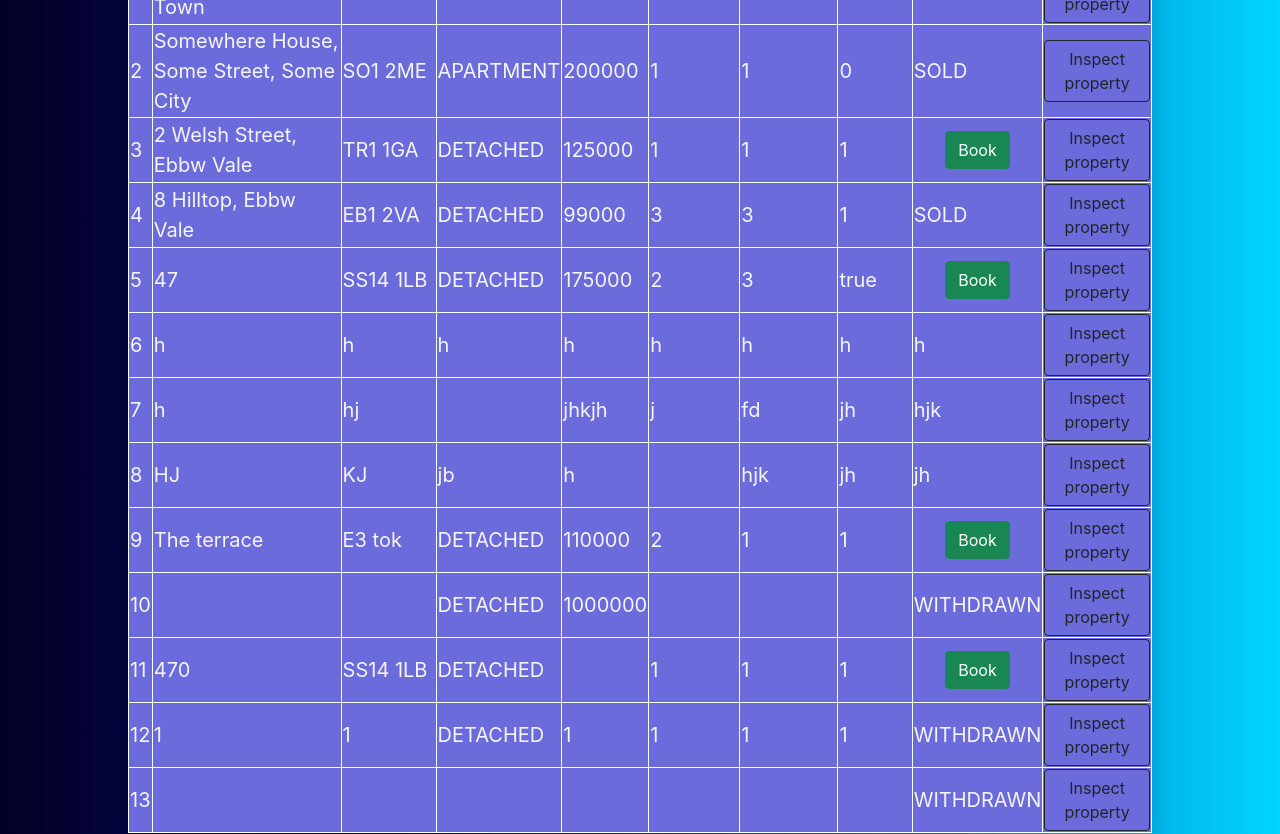
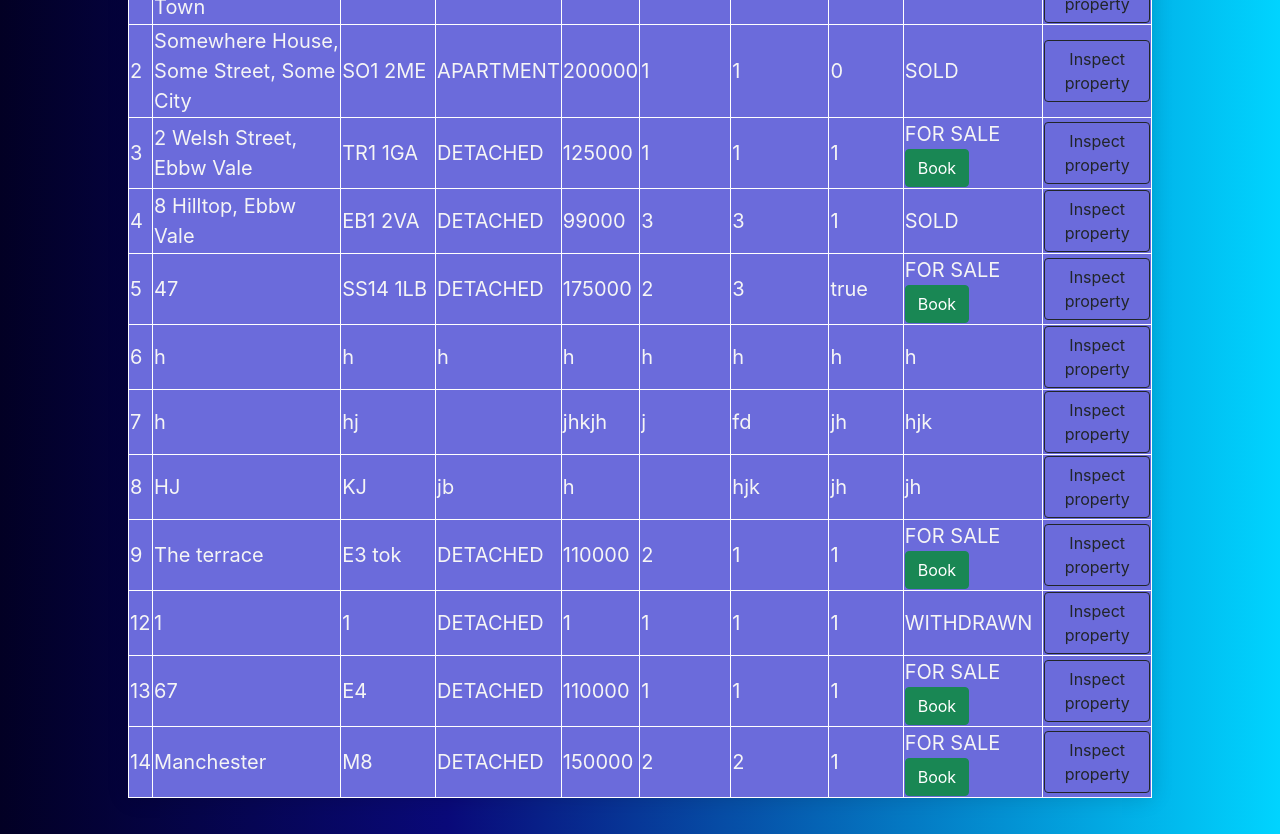
Before and after one commit to fisiko/NSAC-Project-1, a React (Create React App) app: page /property in a window 1280 px wide. Shown: the part 540-1374 px from the top of the page. Built offline with nearby package versions, Linux system fonts and the light colour scheme; data requests are answered from the project's data file.

Commit message:
Friday commit 2

```diff
--- a/src/comps/db.json
+++ b/src/comps/db.json
@@ -175,31 +175,6 @@
     },
     {
       "type": "DETACHED",
-      "price": "1000000",
-      "bedroom": "",
-      "bathroom": "",
-      "garden": "",
-      "address": "",
-      "postcode": "",
-      "sellerId": "1",
-      "status": "WITHDRAWN",
-      "id": 10,
-      "buyerId": ""
-    },
-    {
-      "type": "DETACHED",
-      "price": "",
-      "bedroom": "1",
-      "bathroom": "1",
-      "garden": "1",
-      "address": "470",
-      "postcode": "SS14 1LB",
-      "sellerId": "2",
-      "status": "FOR SALE",
-      "id": 11
-    },
-    {
-      "type": "DETACHED",
       "price": "1",
       "bedroom": "1",
       "bathroom": "1",
@@ -211,17 +186,28 @@
       "id": 12
     },
     {
-      "type": "",
-      "price": "",
-      "bedroom": "",
-      "bathroom": "",
-      "garden": "",
-      "address": "",
-      "postcode": "",
-      "sellerId": "1",
-      "status": "WITHDRAWN",
-      "id": 13,
-      "buyerId": "6"
+      "type": "DETACHED",
+      "price": "110000",
+      "bedroom": "1",
+      "bathroom": "1",
+      "garden": "1",
+      "address": "67",
+      "postcode": "E4",
+      "sellerId": "3",
+      "status": "FOR SALE",
+      "id": 13
+    },
+    {
+      "type": "DETACHED",
+      "price": "150000",
+      "bedroom": "2",
+      "bathroom": "2",
+      "garden": "1",
+      "address": "Manchester",
+      "postcode": "M8",
+      "sellerId": "9",
+      "status": "FOR SALE",
+      "id": 14
     }
   ],
   "buyer": [
@@ -248,22 +234,6 @@
       "postcode": "W1",
       "phone": "",
       "id": 3
-    },
-    {
-      "firstName": "do",
-      "surname": "0",
-      "address": "47",
-      "postcode": "SS14 1LB",
-      "phone": "07584932924",
-      "id": 4
-    },
-    {
-      "firstName": "d",
-      "surname": "0",
-      "address": "47",
-      "postcode": "SS14 1LB",
-      "phone": "07584932924",
-      "id": 5
     }
   ],
   "booking": [
--- a/src/comps/property.js
+++ b/src/comps/property.js
@@ -225,7 +225,7 @@ export default function Property() {
 
                         {
                         rec.status=="FOR SALE" ?
-                        <td><div className="topSeller"><button className="btn btn-success">Book</button></div></td>
+                        <td>FOR SALE <button className="btn btn-success">Book</button></td>
 
 
                         :
```
